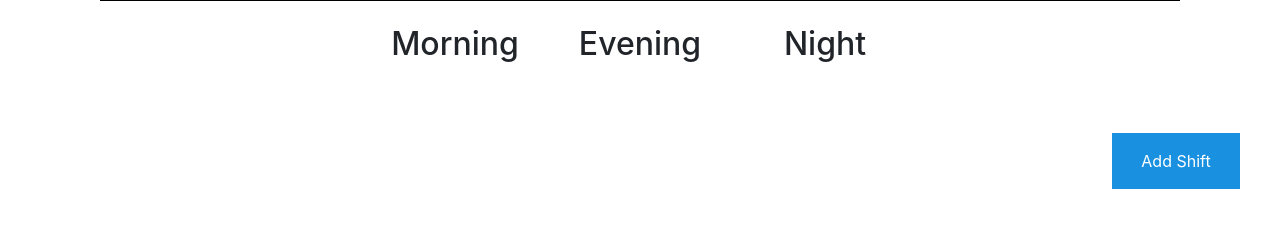
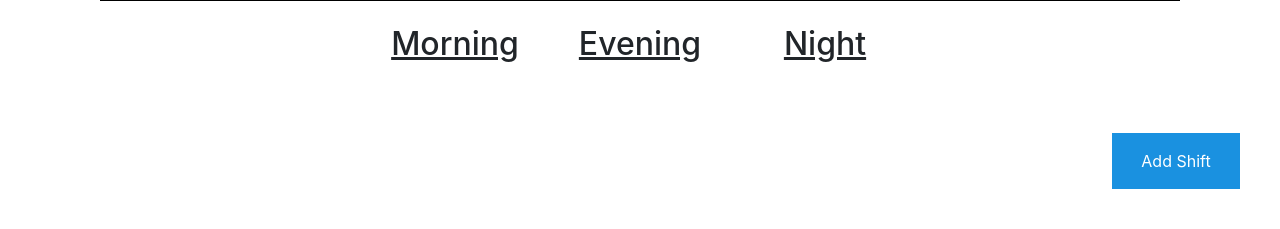
Before and after one commit to PatrickKallenbach/CENGroup6Project, a Flask app: page / in a window 1280 px wide. Shown: the part 571-800 px from the top of the page. Run offline with Flask 3, Linux system fonts and the light colour scheme; a user stored in the database is signed in; data comes from the database, SQL or seed files in the repository; some libraries are stand-ins or nearby versions.

Commit message:
updated shift display format

```diff
--- a/website/templates/home.html
+++ b/website/templates/home.html
@@ -162,6 +162,23 @@
             display: flex;
             justify-content: space-between;
         }
+
+        .shift-display-header {
+            text-align: center;
+        }
+
+        .shift-display {
+            list-style-type: none;
+            padding: 20px;
+            margin: 0;
+            text-align: center;
+        }
+
+        .shift-display li {
+            display: inline-block;
+            text-align: left;
+            margin-right: 0px;
+        }
     </style>
         </head>
         <body>
@@ -234,16 +251,16 @@
     <center>
         <div class="shift-details">
             <span style="width: 50%">
-                <h2>Morning</h2>
-                <ul id="shift-first" style="list-style-type:none;"></ul>
+                <h2 class="shift-display-header"><u> Morning </u></h2>
+                <ul id="shift-first" class="shift-display"></ul>
             </span>
             <span style="width: 50%">
-                <h2>Evening</h2>
-                <ul id="shift-second" style="list-style-type:none;"></ul>
+                <h2 class="shift-display-header"><u> Evening </u></h2>
+                <ul id="shift-second" class="shift-display"></ul>
             </span>
             <span style="width: 50%">
-                <h2>Night</h2>
-                <ul id="shift-third" style="list-style-type:none;"></ul>
+                <h2 class="shift-display-header"><u> Night </u></h2>
+                <ul id="shift-third" class="shift-display"></ul>
             </span>
         </div>
     </center>
```
